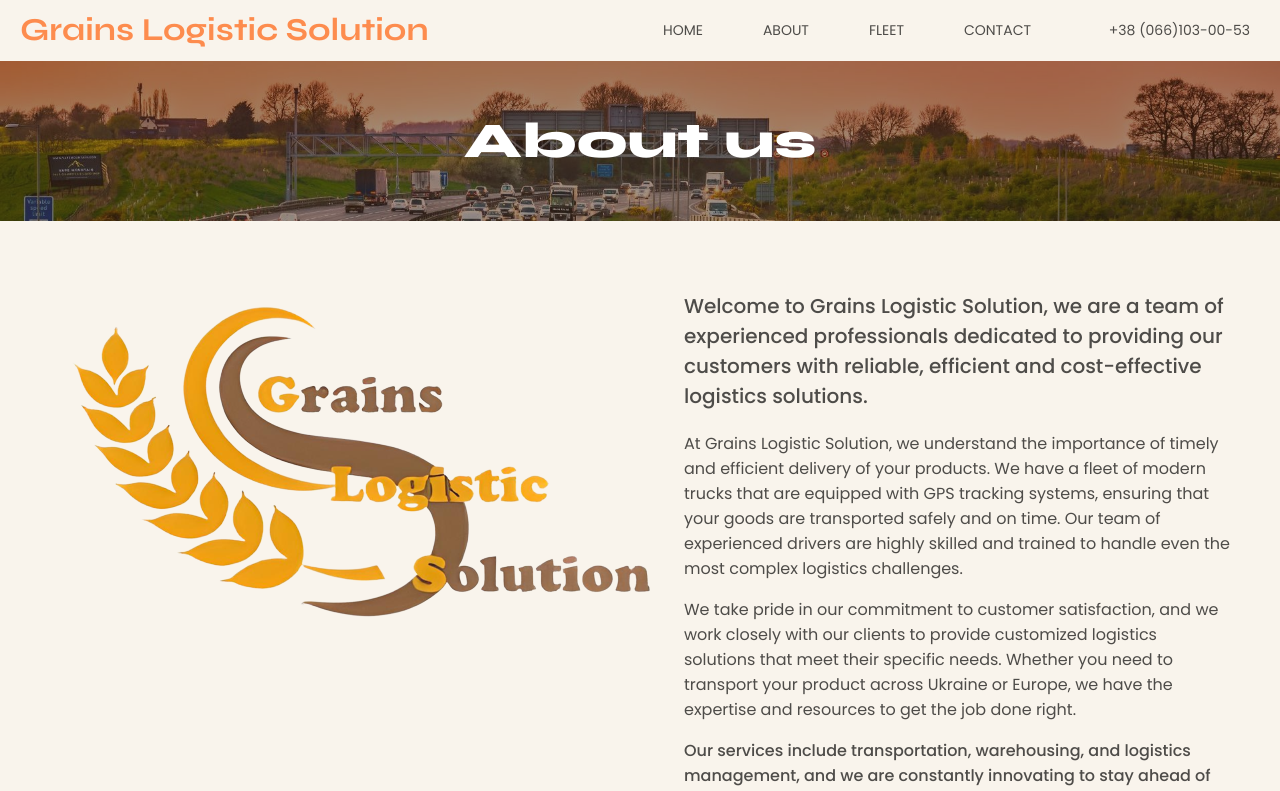
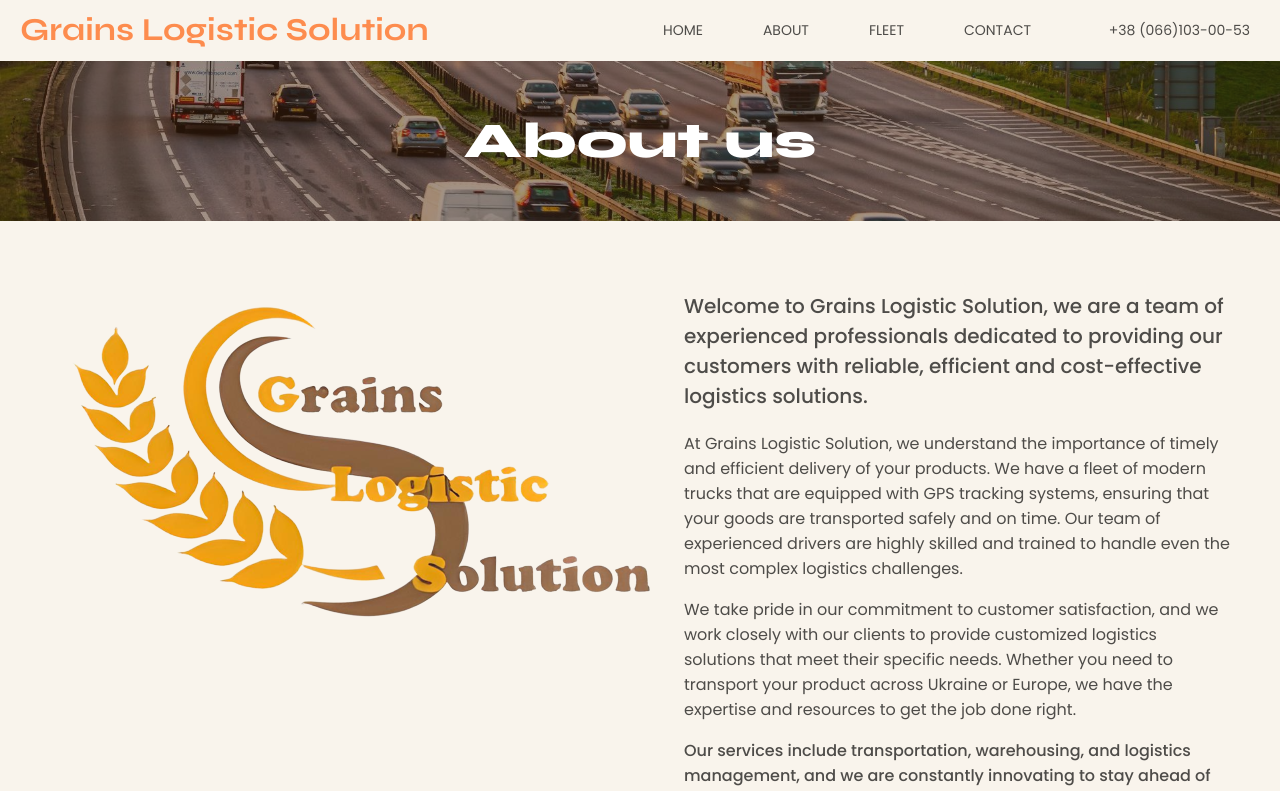
Before and after one commit to thatsfov1/grains-logistic-solution, a React (Vite) app: page /about in a window 1280 px wide. Shown: the top 791 px of the page. Built offline with nearby package versions, Linux system fonts and the light colour scheme; some icons are missing.

Commit message:
bg local on 576px

```diff
--- a/src/pages/About/About.module.css
+++ b/src/pages/About/About.module.css
@@ -11,6 +11,7 @@
     background-size: cover;
     position: relative;
     background-attachment: fixed;
+    background-position: center center;
 }
 
 .title_container:after {
--- a/src/pages/Home/Home.module.css
+++ b/src/pages/Home/Home.module.css
@@ -304,6 +304,7 @@
     }
     .slider{
         height: 400px;
+        background-attachment: local;
     }
     .slider_btn{
         padding: 9px 25px;
```
